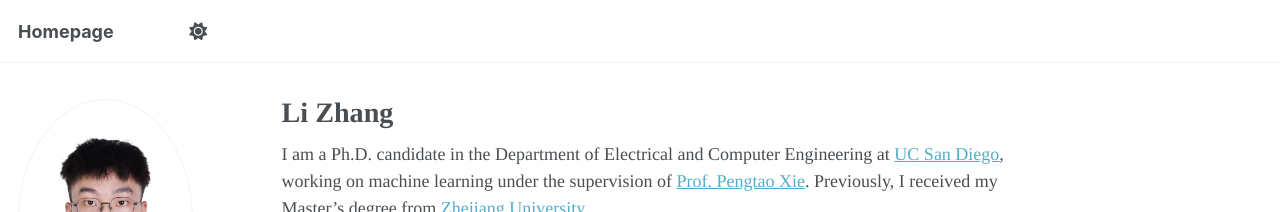
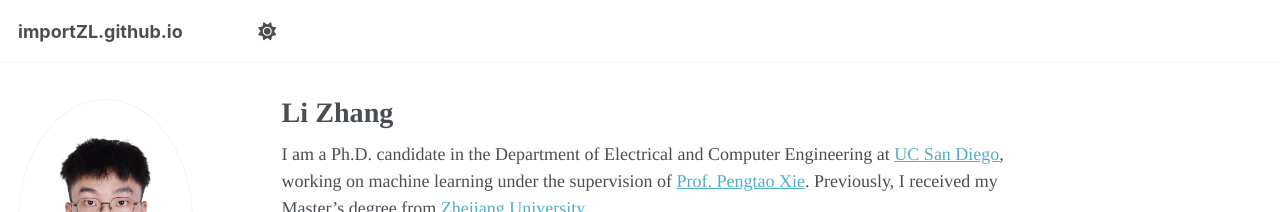
Before and after one commit to importZL/importZL.github.io, a Jekyll site: the page built from _pages/about.md, in a window 1280 px wide. Shown: the top 212 px of the page. Built offline with Jekyll 4.4.1, drawn with Linux system fonts in a browser that asks for light colours; some web fonts are replaced; a script that is not in the unit is left out.

Commit message:
Update _config.yml

```diff
--- a/_config.yml
+++ b/_config.yml
@@ -9,7 +9,7 @@
 # Basic Site Settings
 locale                   : "en-US"
 site_theme               : "default"
-title                    : "Homepage"
+title                    : # "Homepage"
 title_separator          : "-"
 name                     : &name "Your Name"
 description              : &description "personal description"
```
